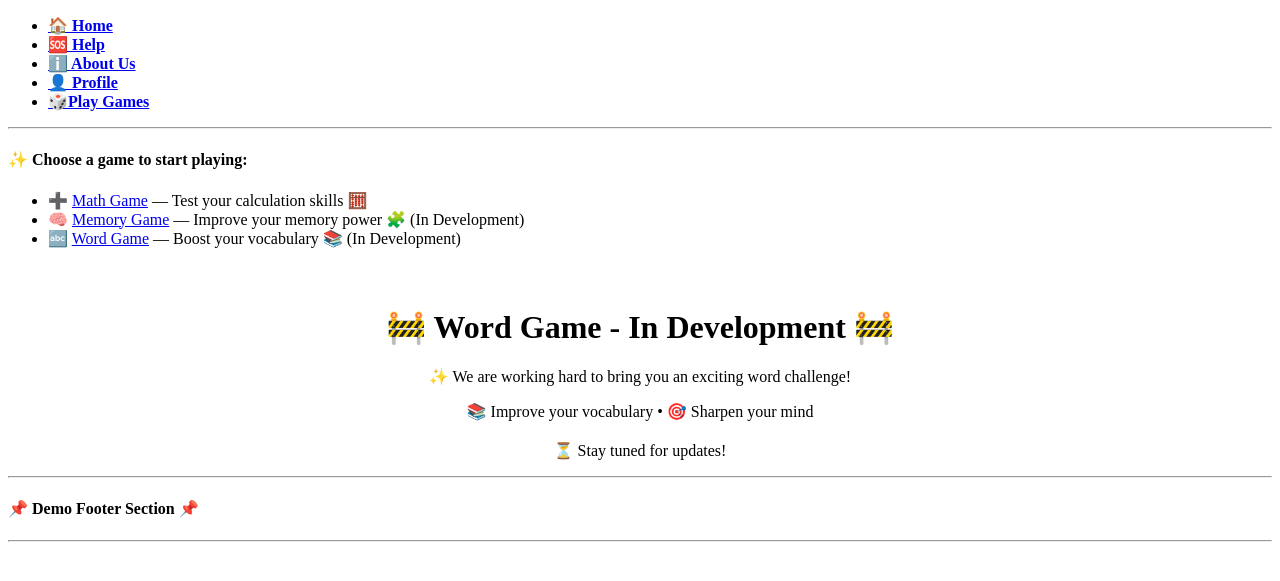
After one commit to RanaUniverse/watermark_remove_webapp, a Flask app: page /games/word in a window 1280 px wide. The commit adds this page. Shown: the top 581 px of the page. Run offline with Flask 3, Linux system fonts and the light colour scheme.

Commit message:
i added some more games in development just for convenient later i need to work on math_game.html

```diff
--- a/blueprints/games/routes.py
+++ b/blueprints/games/routes.py
@@ -56,20 +56,25 @@ def rana_learning():
     )
 
 
+
 @games_bp.route("/math", methods=["GET", "POST"])
 def math_game():
     random_question = random.choice(math_questions)
     form = MathAnswerForm()
     options_placeholder: list[str] = random_question["options"]
-    # form.answer.render_kw = {"placeholder": f"Answers Hint: {options_placeholder}"}
     form.answer.render_kw["placeholder"] = f"Answers Hint: {options_placeholder}"
     return render_template(
-        template_name_or_list="games/math.html",
+        template_name_or_list="games/math_game.html",
         form=form,
         question=random_question,
     )
 
 
-@games_bp.route("/knowledge")
-def knowledge_game():
-    return "This is knowledge game section."
+@games_bp.route("/word", methods=["GET", "POST"])
+def word_game():
+    return render_template("games/word_game.html")
+
+
+@games_bp.route("/memory", methods=["GET", "POST"])
+def memory_game():
+    return render_template("games/memory_game.html")
--- a/blueprints/games/templates/games/math.html
+++ b/blueprints/games/templates/games/math_game.html
@@ -1,5 +1,6 @@
 {#
 this is math.html in the games blueprints
+blueprints/games/templates/games/math_game.html
 This will use to shows the question and mcq in the math game sectin
 #}
 
@@ -11,6 +12,10 @@ Play A Math Game Now
 
 
 {% block content %}
+
+<h3>Play a Different Game Now...</h3>
+{% include 'games/partials/_games_menu.html' %}
+
 <h1> {{ question.question }} </h1>
 
 <form action="{{ url_for('games_bp.math_game') }}" method="post">
--- /dev/null
+++ b/blueprints/games/templates/games/partials/_games_menu.html
@@ -0,0 +1,15 @@
+{#
+this is the file blueprints/games/templates/games/partials/_games_menu.html
+Here i will write the games components here so that i can easily import in other files
+#}
+
+
+<h4>✨ Choose a game to start playing:</h4>
+
+<ul>
+    <li>➕ <a href="{{ url_for('games_bp.math_game')}}">Math Game</a> — Test your calculation skills 🧮</li>
+    <li>🧠 <a href="{{ url_for('games_bp.word_game') }}">Memory Game</a> — Improve your memory power 🧩 (In
+        Development)</li>
+    <li>🔤 <a href="{{ url_for('games_bp.memory_game') }}">Word Game</a> — Boost your vocabulary 📚 (In Development)
+    </li>
+</ul>
--- /dev/null
+++ b/blueprints/games/templates/games/word_game.html
@@ -0,0 +1,23 @@
+{#
+This is blueprints/games/templates/games/word_game.html
+Word Game page – currently under development
+#}
+
+{% extends 'base_file.html' %}
+
+{% block title %}
+🧠 Word Game | Boost Your Knowledge
+{% endblock %}
+
+{% block content %}
+
+{% include 'games/partials/_games_menu.html' %}
+
+
+<div style="text-align: center; margin-top: 60px;">
+    <h1>🚧 Word Game - In Development 🚧</h1>
+    <p>✨ We are working hard to bring you an exciting word challenge!</p>
+    <p>📚 Improve your vocabulary • 🎯 Sharpen your mind</p>
+    <p style="margin-top: 20px;">⏳ Stay tuned for updates!</p>
+</div>
+{% endblock %}
```
Also changed, not shown: blueprints/games/templates/games/index.html (+1 -8 lines), blueprints/games/templates/games/memory_game.html (added, +23 -0 lines).
